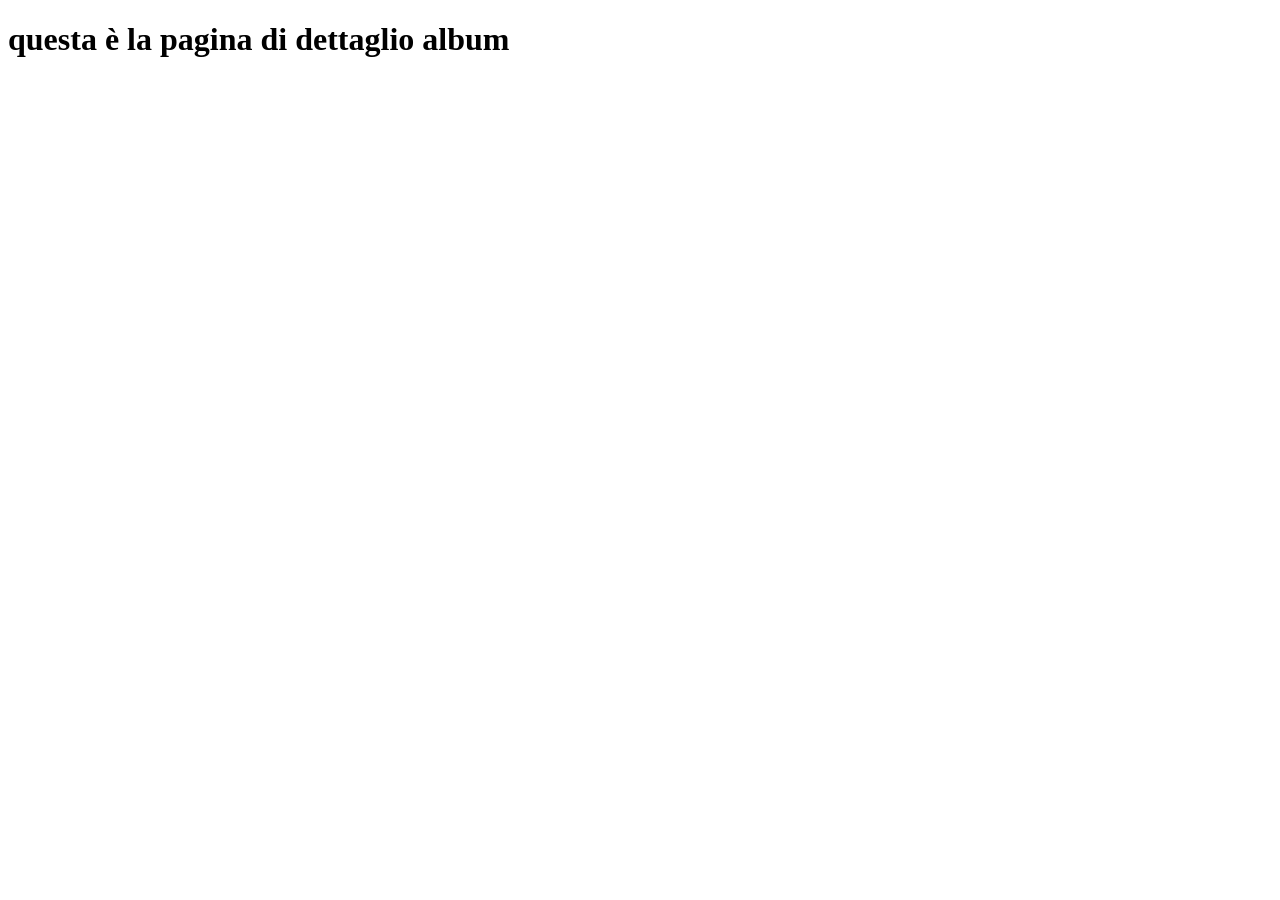
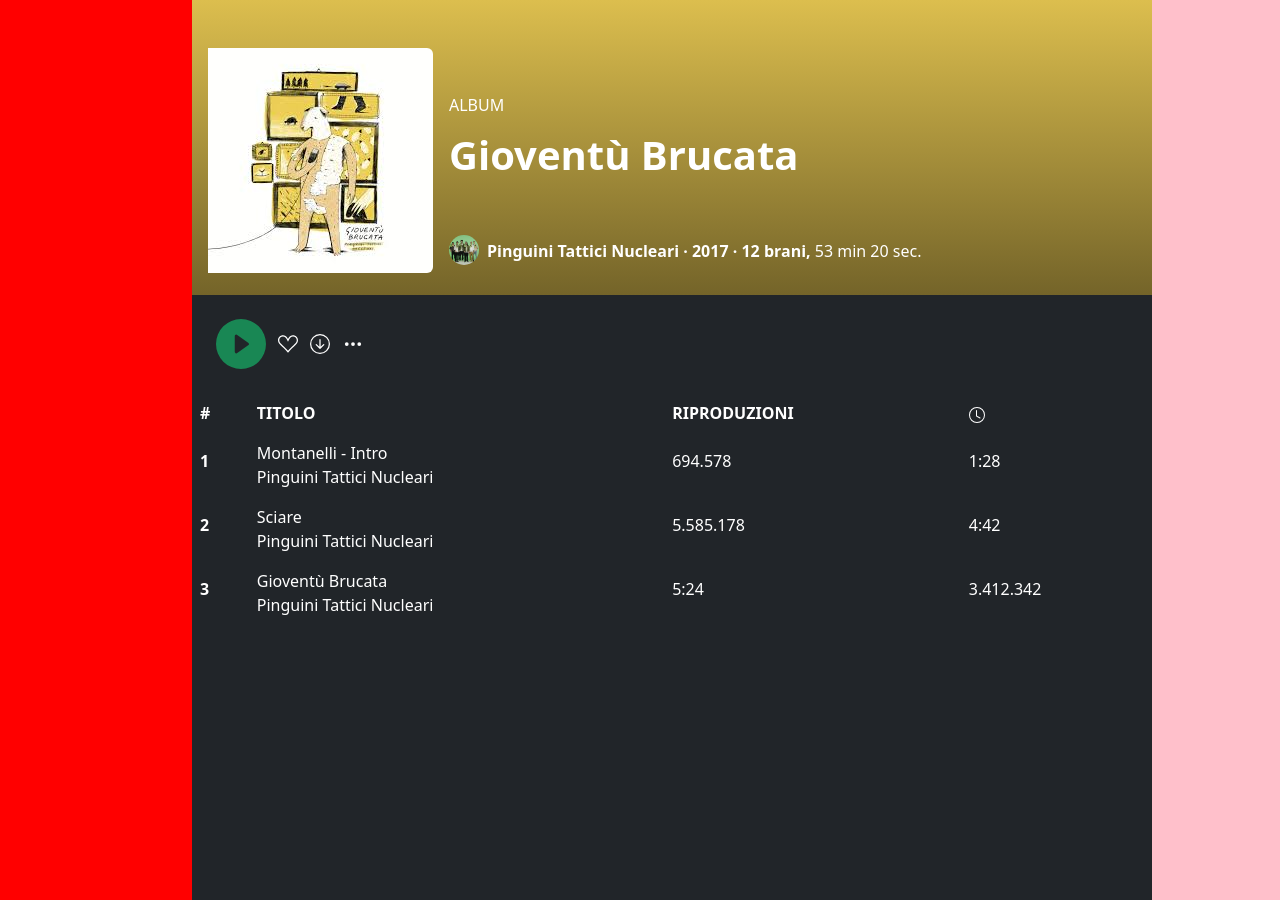
Before and after one commit to Roby1kenoby/BW3, a plain HTML site: page Album/dettagliAlbum.html in a window 1280 px wide. Before the commit the page ends 800 px from the top, so only its background shows below. Drawn offline with nearby package versions, Linux system fonts and the light colour scheme.

Commit message:
second commit

```diff
--- /dev/null
+++ b/Album/albumStyle.css
@@ -0,0 +1,31 @@
+body{
+    background-color: #212529;
+    color: white;
+}
+
+#main{
+    width: 75%;
+}
+
+#sectionTitoloAlbum{
+   background: linear-gradient(#DCBE4E, #746429)
+    /*  oppure #e66465, #9198e5*/
+}
+
+#side{
+    width: 15%;
+    height: 900px;
+    background-color: red;
+}
+
+#side2{
+    width: 10%;
+    height: 900px;
+    background-color: pink;
+}
+
+#infoAlbum img{
+    height: 30px;
+    width: 30px;
+    border-radius: 50%;
+}
--- a/Album/dettagliAlbum.html
+++ b/Album/dettagliAlbum.html
@@ -3,10 +3,83 @@
 <head>
     <meta charset="UTF-8">
     <meta name="viewport" content="width=device-width, initial-scale=1.0">
+    <link href="https://cdn.jsdelivr.net/npm/bootstrap@5.3.3/dist/css/bootstrap.min.css" rel="stylesheet" integrity="sha384-QWTKZyjpPEjISv5WaRU9OFeRpok6YctnYmDr5pNlyT2bRjXh0JMhjY6hW+ALEwIH" crossorigin="anonymous">
+    <link rel="stylesheet" href="albumStyle.css">
     <title>Dettagli Album</title>
 </head>
 <body>
-    <h1>questa è la pagina di dettaglio album</h1>
+    <section id="sezione" class="d-flex">
+    <!-- sidebar di sinistra -->
+    <section id="side"></section>
 
+    <!-- main -->
+     <section id="main">
+        <div id="sectionTitoloAlbum" class="d-flex justify-content-start pt-5 pb-3">
+            <div id="fotoAlbum"><img src="/Mockup/fotoAlbum.jpg" alt="coverAlbum" class="rounded ps-3"></div>
+            <div id="infoAlbum" class="d-flex flex-column pt-5 ps-3">
+                <h6>ALBUM</h6>
+                <h1 class="fw-bold pt-2">Gioventù Brucata</h1>
+                <div class="d-flex align-content-center pt-5">
+                    <img src="/Mockup/fotoArtista.jpg" alt="fotoArtista">
+                    <p class=" ps-2 pt-1"><span class="fw-bold">Pinguini Tattici Nucleari · 2017 · 12 brani, </span>53 min 20 sec.</p>
+                </div>
+            </div>
+        </div>
+        <div id="simboli" class="p-4">
+            <svg class="text-success me-2" xmlns="http://www.w3.org/2000/svg" width="50" height="50" fill="currentColor" class="bi bi-play-circle-fill" viewBox="0 0 16 16">
+                <path d="M16 8A8 8 0 1 1 0 8a8 8 0 0 1 16 0M6.79 5.093A.5.5 0 0 0 6 5.5v5a.5.5 0 0 0 .79.407l3.5-2.5a.5.5 0 0 0 0-.814z"/>
+              </svg>
+            <svg class="me-2" xmlns="http://www.w3.org/2000/svg" width="20" height="20" fill="currentColor" class="bi bi-suit-heart" viewBox="0 0 16 16">
+                <path d="m8 6.236-.894-1.789c-.222-.443-.607-1.08-1.152-1.595C5.418 2.345 4.776 2 4 2 2.324 2 1 3.326 1 4.92c0 1.211.554 2.066 1.868 3.37.337.334.721.695 1.146 1.093C5.122 10.423 6.5 11.717 8 13.447c1.5-1.73 2.878-3.024 3.986-4.064.425-.398.81-.76 1.146-1.093C14.446 6.986 15 6.131 15 4.92 15 3.326 13.676 2 12 2c-.777 0-1.418.345-1.954.852-.545.515-.93 1.152-1.152 1.595zm.392 8.292a.513.513 0 0 1-.784 0c-1.601-1.902-3.05-3.262-4.243-4.381C1.3 8.208 0 6.989 0 4.92 0 2.755 1.79 1 4 1c1.6 0 2.719 1.05 3.404 2.008.26.365.458.716.596.992a7.6 7.6 0 0 1 .596-.992C9.281 2.049 10.4 1 12 1c2.21 0 4 1.755 4 3.92 0 2.069-1.3 3.288-3.365 5.227-1.193 1.12-2.642 2.48-4.243 4.38z"/>
+              </svg>
+              <svg class="me-2" xmlns="http://www.w3.org/2000/svg" width="20" height="20" fill="currentColor" class="bi bi-arrow-down-circle" viewBox="0 0 16 16">
+                <path fill-rule="evenodd" d="M1 8a7 7 0 1 0 14 0A7 7 0 0 0 1 8m15 0A8 8 0 1 1 0 8a8 8 0 0 1 16 0M8.5 4.5a.5.5 0 0 0-1 0v5.793L5.354 8.146a.5.5 0 1 0-.708.708l3 3a.5.5 0 0 0 .708 0l3-3a.5.5 0 0 0-.708-.708L8.5 10.293z"/>
+              </svg>
+              <svg class="me-2" xmlns="http://www.w3.org/2000/svg" width="20" height="20" fill="currentColor" class="bi bi-three-dots" viewBox="0 0 16 16">
+                <path d="M3 9.5a1.5 1.5 0 1 1 0-3 1.5 1.5 0 0 1 0 3m5 0a1.5 1.5 0 1 1 0-3 1.5 1.5 0 0 1 0 3m5 0a1.5 1.5 0 1 1 0-3 1.5 1.5 0 0 1 0 3"/>
+              </svg>
+        </div>
+        <div id="listaBrani">
+            <table class="table table-dark table-borderless">
+                <thead>
+                  <tr>
+                    <th scope="col">#</th>
+                    <th scope="col">TITOLO</th>
+                    <th scope="col">RIPRODUZIONI</th>
+                    <th scope="col"><svg xmlns="http://www.w3.org/2000/svg" width="16" height="16" fill="currentColor" class="bi bi-clock" viewBox="0 0 16 16">
+                        <path d="M8 3.5a.5.5 0 0 0-1 0V9a.5.5 0 0 0 .252.434l3.5 2a.5.5 0 0 0 .496-.868L8 8.71z"/>
+                        <path d="M8 16A8 8 0 1 0 8 0a8 8 0 0 0 0 16m7-8A7 7 0 1 1 1 8a7 7 0 0 1 14 0"/>
+                      </svg></th>
+                  </tr>
+                </thead>
+                <tbody>
+                  <tr>
+                    <th scope="row" class="pt-3">1</th>
+                    <td><div>Montanelli - Intro</div><div>Pinguini Tattici Nucleari</div></td>
+                    <td class="pt-3">694.578</td>
+                    <td class="pt-3">1:28</td>
+                  </tr>
+                  <tr>
+                    <th scope="row" class="pt-3">2</th>
+                    <td><div>Sciare</div><div>Pinguini Tattici Nucleari</div></td>
+                    <td class="pt-3">5.585.178</td>
+                    <td class="pt-3">4:42</td>
+                  </tr>
+                  <tr>
+                    <th scope="row" class="pt-3">3</th>
+                    <td><div>Gioventù Brucata</div><div>Pinguini Tattici Nucleari</div></td>
+                    <td class="pt-3">5:24</td>
+                    <td class="pt-3">3.412.342</td>
+                  </tr>
+                </tbody>
+              </table>
+
+        </div>
+     </section>
+     <!-- sidebar di destra -->
+     <section id="side2"></section>
+    </section>
+    <script src="https://cdn.jsdelivr.net/npm/bootstrap@5.3.3/dist/js/bootstrap.bundle.min.js" integrity="sha384-YvpcrYf0tY3lHB60NNkmXc5s9fDVZLESaAA55NDzOxhy9GkcIdslK1eN7N6jIeHz" crossorigin="anonymous"></script>
+    <script src="albumScript.js"></script>
 </body>
 </html>
```
Also changed, not shown: Album/albumScript.js (added), Mockup/fotoAlbum.jpg (added), Mockup/fotoArtista.jpg (added).
